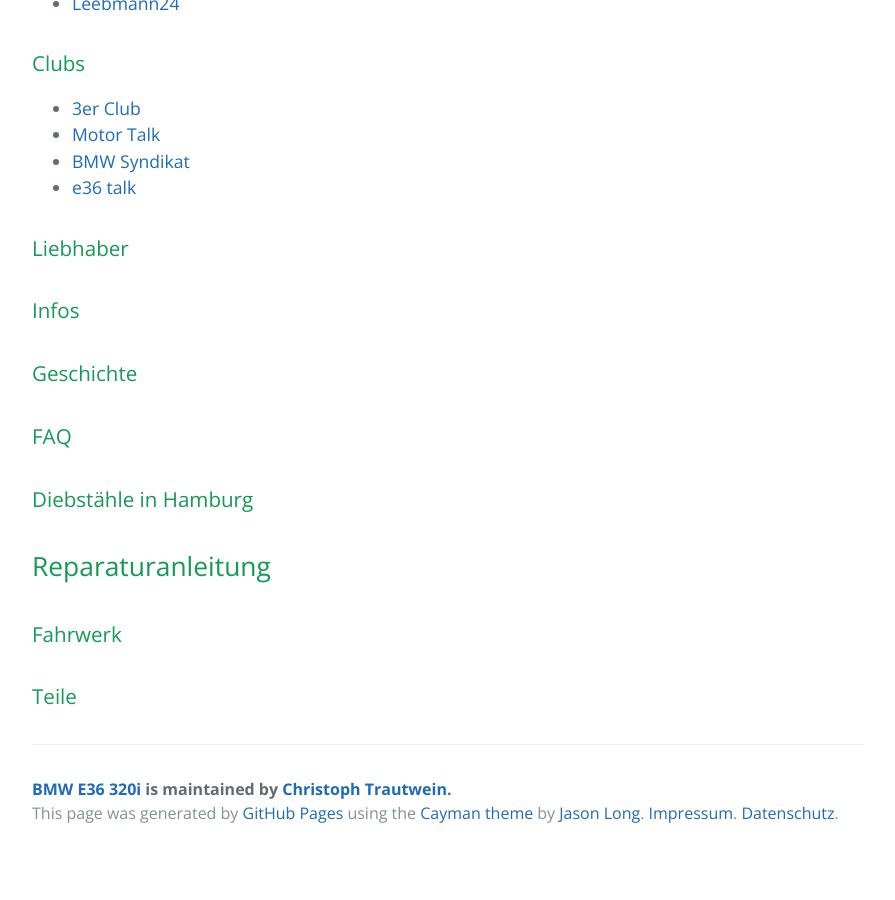
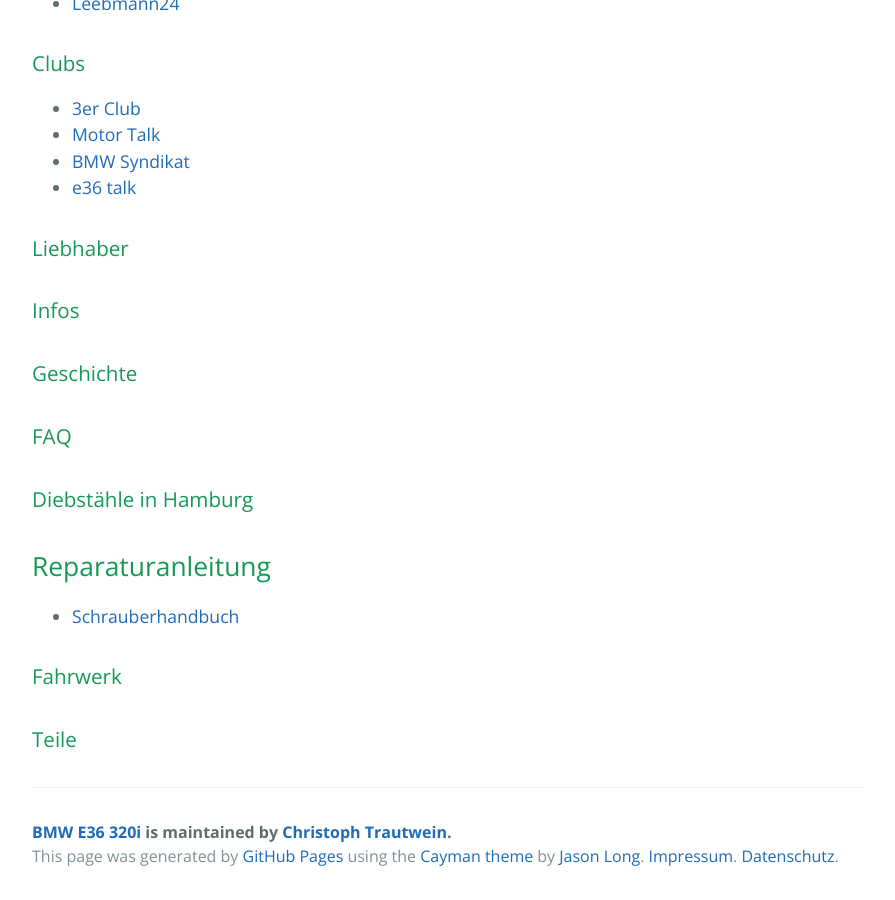
Before and after one commit to trautw/SCD-Quickstart, a Jekyll site: the page built from docs/_pages/04_more.md, in a window 1280 px wide and 900 px high, scrolled down 640 px. Shown: the whole window, without its empty margins (192-1087 px from the left). Built offline with Jekyll 4.4.1, drawn with Linux system fonts in a browser that asks for light colours; before the commit the page ends 1497 px from its top, so only the background shows below that.

Commit message:
Update 04_more.md

```diff
--- a/docs/_pages/04_more.md
+++ b/docs/_pages/04_more.md
@@ -29,6 +29,7 @@ permalink: /more/
 ### Diebstähle in Hamburg
 
 ## Reparaturanleitung
+* [Schrauberhandbuch](https://www.amazon.de/gp/product/3958431453)
 
 ### Fahrwerk
 
```
